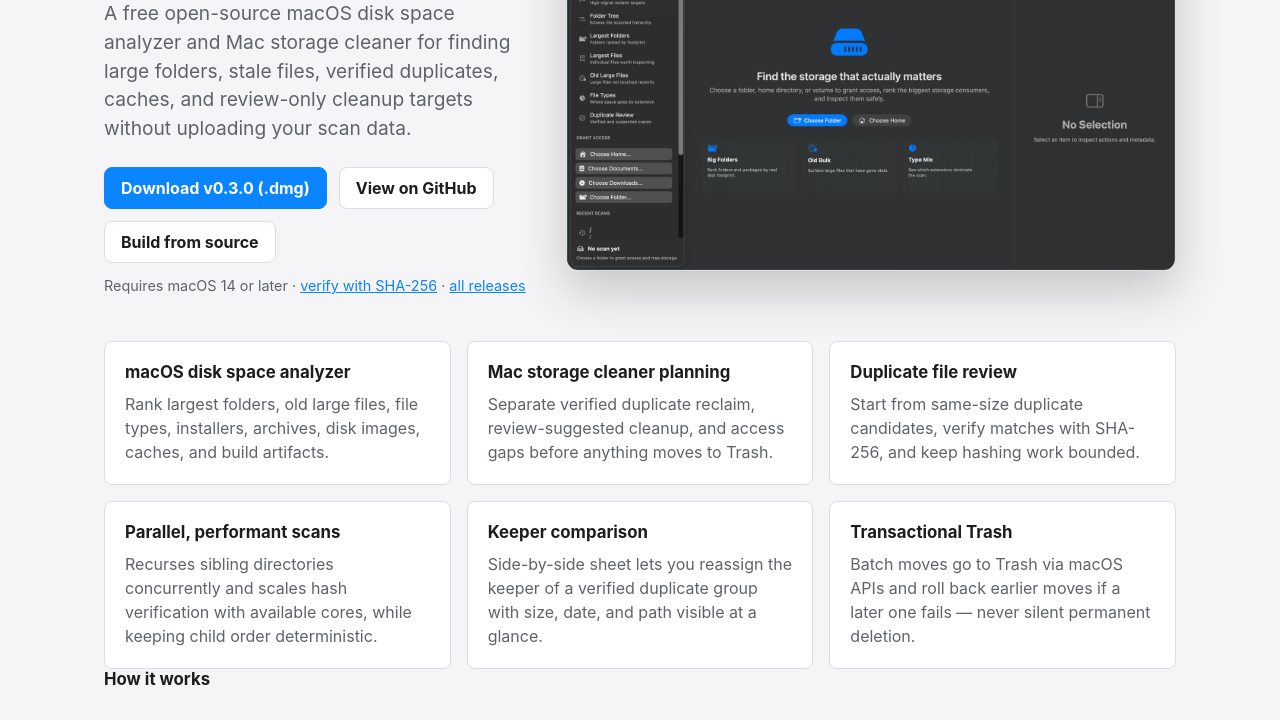
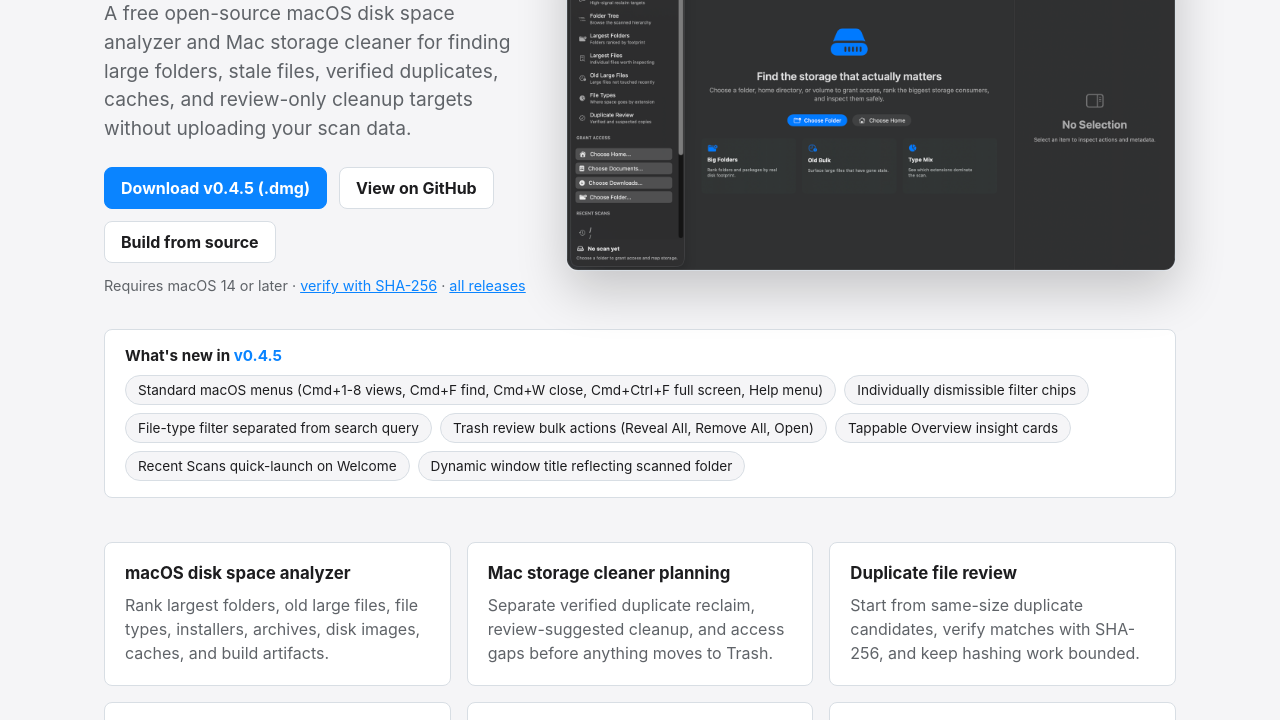
Before and after one commit to RasputinKaiser/StorageScope, a plain HTML site: page docs/index.html in a window 1280 px wide. Shown: the part 195-915 px from the top of the page. Drawn offline with Linux system fonts and the light colour scheme.

Commit message:
Bump docs landing page to v0.4.5 with What's new ticker (#77)
Updates the docs/index.html landing page from v0.3.0 to v0.4.5:
- JSON-LD softwareVersion and download/SHA-256 links
- New "What's new in v0.4.5" pill bar above the feature grid covering
  macOS menus, dismissible filter chips, separated file-type filter,
  trash review bulk actions, tappable insight cards, recent scans
  quick-launch, and dynamic window title
- Site-nav links to keyboard-shortcuts.html and architecture.html
- Footer version badge bumped to v0.4.5

Co-authored-by: RasputinKaiser <178525839+RasputinKaiser@users.noreply.github.com>
Co-authored-by: NCode <noreply@noumena.com>

```diff
--- a/docs/index.html
+++ b/docs/index.html
@@ -22,7 +22,7 @@
     "name": "StorageScope",
     "applicationCategory": "UtilitiesApplication",
     "operatingSystem": "macOS 14+",
-    "softwareVersion": "0.3.0",
+    "softwareVersion": "0.4.5",
     "datePublished": "2026-06-21",
     "dateModified": "2026-06-21",
     "programmingLanguage": "Swift",
@@ -306,6 +306,49 @@
         margin-left: 0;
       }
     }
+    .whats-new {
+      margin-top: 32px;
+      padding: 16px 20px;
+    }
+
+    .whats-new-heading {
+      margin: 0 0 10px;
+      font-size: 0.95rem;
+      color: var(--text);
+      font-weight: 650;
+    }
+
+    .whats-new-heading .version-tag {
+      color: var(--accent);
+    }
+
+    .pill-list {
+      display: flex;
+      flex-wrap: wrap;
+      gap: 8px;
+      padding: 0;
+      margin: 0;
+      list-style: none;
+    }
+
+    .pill-list li {
+      display: inline-flex;
+      align-items: center;
+      padding: 6px 12px;
+      border-radius: 999px;
+      border: 1px solid var(--border);
+      background: var(--bg);
+      color: var(--text);
+      font-size: 0.85rem;
+      line-height: 1.2;
+    }
+
+    @media (max-width: 820px) {
+      .whats-new {
+        margin-top: 24px;
+      }
+    }
+
   </style>
 </head>
 <body>
@@ -317,6 +360,8 @@
         <a href="mac-storage-cleaner.html">Storage cleaner</a>
         <a href="duplicate-file-finder-macos.html">Duplicate finder</a>
         <a href="open-source-cleanmymac-alternative.html">CleanMyMac alternative</a>
+        <a href="keyboard-shortcuts.html">Keyboard shortcuts</a>
+        <a href="architecture.html">Architecture</a>
       </nav>
     </header>
     <div class="hero">
@@ -327,14 +372,27 @@
           stale files, verified duplicates, caches, and review-only cleanup targets without uploading your scan data.
         </p>
         <div class="actions">
-          <a class="button primary" href="https://github.com/RasputinKaiser/StorageScope/releases/download/v0.3.0/StorageScope-0.3.0.dmg">Download v0.3.0 (.dmg)</a>
+          <a class="button primary" href="https://github.com/RasputinKaiser/StorageScope/releases/download/v0.4.5/StorageScope-0.4.5.dmg">Download v0.4.5 (.dmg)</a>
           <a class="button" href="https://github.com/RasputinKaiser/StorageScope">View on GitHub</a>
           <a class="button" href="https://github.com/RasputinKaiser/StorageScope#build-and-run">Build from source</a>
         </div>
-        <p class="actions-note">Requires macOS 14 or later · <a href="https://github.com/RasputinKaiser/StorageScope/releases/download/v0.3.0/StorageScope-0.3.0.dmg.sha256">verify with SHA-256</a> · <a href="https://github.com/RasputinKaiser/StorageScope/releases">all releases</a></p>
+        <p class="actions-note">Requires macOS 14 or later · <a href="https://github.com/RasputinKaiser/StorageScope/releases/download/v0.4.5/StorageScope-0.4.5.dmg.sha256">verify with SHA-256</a> · <a href="https://github.com/RasputinKaiser/StorageScope/releases">all releases</a></p>
       </div>
       <img class="screenshot" src="images/storagescope-overview.png" alt="StorageScope macOS disk space analyzer showing storage views, cleanup review, folder tree, and inspector panes">
     </div>
+
+    <section class="whats-new" aria-label="What's new in v0.4.5">
+      <h2 class="whats-new-heading">What's new in <span class="version-tag">v0.4.5</span></h2>
+      <ul class="pill-list">
+        <li>Standard macOS menus (Cmd+1-8 views, Cmd+F find, Cmd+W close, Cmd+Ctrl+F full screen, Help menu)</li>
+        <li>Individually dismissible filter chips</li>
+        <li>File-type filter separated from search query</li>
+        <li>Trash review bulk actions (Reveal All, Remove All, Open)</li>
+        <li>Tappable Overview insight cards</li>
+        <li>Recent Scans quick-launch on Welcome</li>
+        <li>Dynamic window title reflecting scanned folder</li>
+      </ul>
+    </section>
 
     <div class="grid" aria-label="StorageScope features">
       <section>
@@ -405,7 +463,7 @@
 
     <footer class="site-footer">
       <div>StorageScope · MIT License · <a href="https://github.com/RasputinKaiser/StorageScope">GitHub</a> · <a href="https://github.com/RasputinKaiser/StorageScope/releases">Releases</a> · <a href="privacy.html">Privacy</a> · <a href="changelog.html">Changelog</a> · <a href="faq.html">FAQ</a></div>
-      <div class="site-footer-meta">v0.3.0 · macOS 14+ · SwiftUI/AppKit</div>
+      <div class="site-footer-meta">v0.4.5 · macOS 14+ · SwiftUI/AppKit</div>
     </footer>
   </main>
 </body>
```
